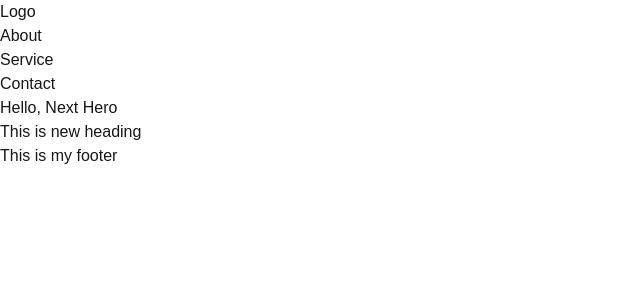
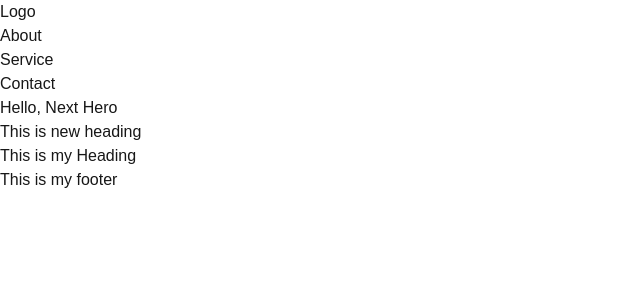
Before and after one commit to sazzadshakhbd/next-hero, a Next.js app in the folder my-app/: page / in a window 1280 px wide. Shown: the top 300 px of the page, without its empty margins (0-640 px from the left). Built offline with nearby package versions, Linux system fonts and the light colour scheme.

Commit message:
add Heading component in our page.js file on our app folder

```diff
--- a/my-app/src/app/page.js
+++ b/my-app/src/app/page.js
@@ -1,8 +1,11 @@
+import Heading from "@/components/Heading";
+
 export default function Home() {
   return (
     <div>
       <h3>Hello, Next Hero</h3>
       <p>This is new heading</p>
+      <Heading></Heading>
     </div>
   );
 }
```
